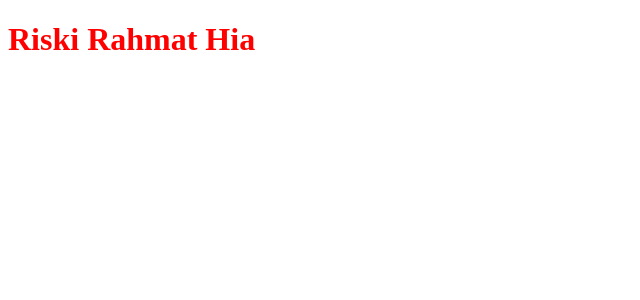
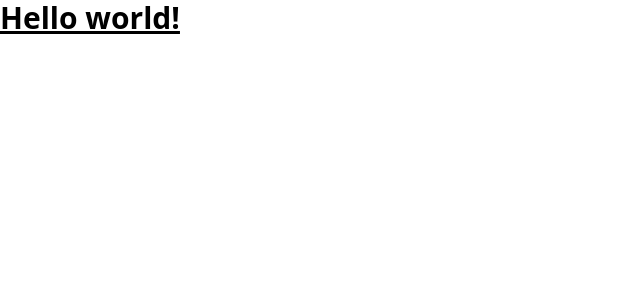
Before and after one commit to riskihia/learn-nuxt, a Nuxt app: page / in a window 1280 px wide. Shown: the top 300 px of the page, without its empty margins (0-640 px from the left). Built offline with nearby package versions, Linux system fonts and the light colour scheme.

Commit message:
nuxt start: install tailwind

```diff
--- a/app.vue
+++ b/app.vue
@@ -1,6 +1,5 @@
 <template>
-  <div>
-    <!-- <NuxtWelcome /> -->
-    <h1>Riski Rahmat Hia</h1>
-  </div>
+  <h1 class="text-3xl font-bold underline">
+    Hello world!
+  </h1>
 </template>
--- a/assets/main.scss
+++ b/assets/main.scss
@@ -1,3 +1,3 @@
-body{
-    color: red;
-}
+@tailwind base;
+@tailwind components;
+@tailwind utilities;
--- a/nuxt.config.ts
+++ b/nuxt.config.ts
@@ -5,5 +5,11 @@ export default defineNuxtConfig({
   alias: {
     "@" : resolve(__dirname,"/")
   },
-  css: ["~/assets/main.scss"]
+  css: ["~/assets/main.scss"],
+  postcss: {
+    plugins: {
+      tailwindcss: {},
+      autoprefixer: {},
+    },
+  },
 })
--- a/package.json
+++ b/package.json
@@ -14,5 +14,10 @@
     "sass": "^1.77.2",
     "vue": "^3.4.27",
     "vue-router": "^4.3.2"
+  },
+  "devDependencies": {
+    "autoprefixer": "^10.4.19",
+    "postcss": "^8.4.38",
+    "tailwindcss": "^3.4.3"
   }
 }
--- /dev/null
+++ b/tailwind.config.js
@@ -0,0 +1,15 @@
+/** @type {import('tailwindcss').Config} */
+export default {
+  content: [
+    "./components/**/*.{js,vue,ts}",
+    "./layouts/**/*.vue",
+    "./pages/**/*.vue",
+    "./plugins/**/*.{js,ts}",
+    "./app.vue",
+    "./error.vue",
+  ],
+  theme: {
+    extend: {},
+  },
+  plugins: [],
+}
```
Also changed, not shown: 1 other file (tests, documents, lock files or other folders).
